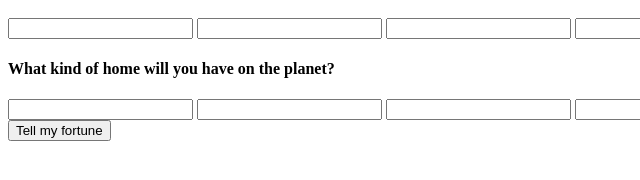
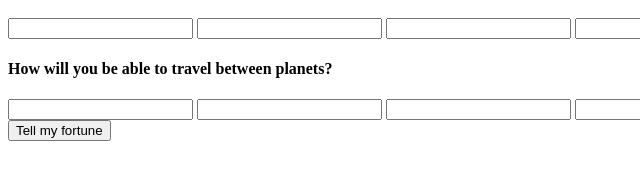
Before and after one commit to Morclouds/MASH-Game, a plain HTML site: page index.html in a window 1280 px wide. Shown: the part 256-436 px from the top of the page, 0-640 px from the left. Drawn offline with Linux system fonts and the light colour scheme.

Commit message:
Update index.html
decided to change a question

```diff
--- a/index.html
+++ b/index.html
@@ -35,7 +35,7 @@
           <input name="answer_2[]" type ="text" >
         </div>
         <div class="choice-bucket">
-          <h4 class="highlight">What kind of home will you have on the planet?</h4>
+          <h4 class="highlight">How will you be able to travel between planets?</h4>
           <input name="answer_3[]" type ="text" >
           <input name="answer_3[]" type ="text" >
           <input name="answer_3[]" type ="text" >
```
